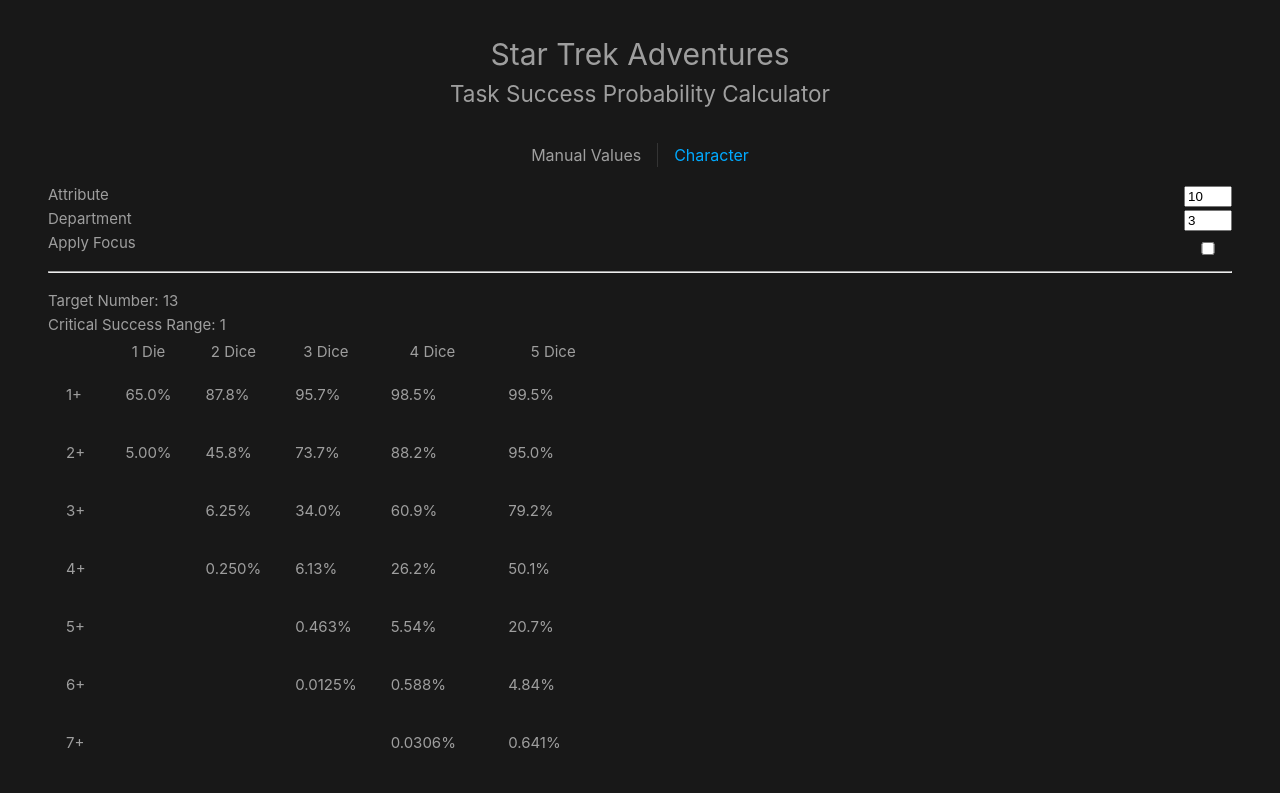
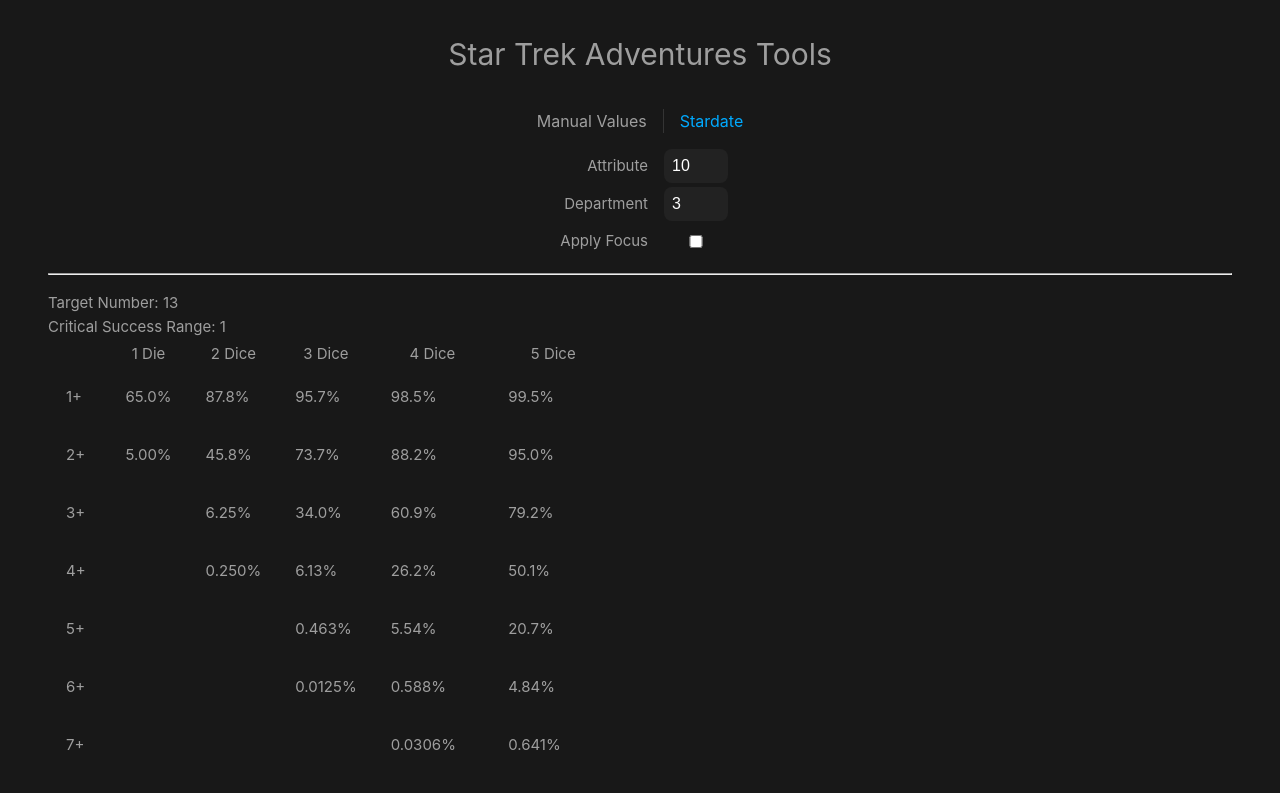
Before and after one commit to cosmicflowchart/sta-tools-vue, a Vue app: page / in a window 1280 px wide. Shown: the top 793 px of the page. Built offline with nearby package versions, Linux system fonts and the light colour scheme.

Commit message:
Add stardate calculator and style inputs

```diff
--- a/package.json
+++ b/package.json
@@ -19,6 +19,7 @@
   },
   "dependencies": {
     "@vueuse/core": "^14.1.0",
+    "@vuepic/vue-datepicker": "^12.1.0",
     "vue": "^3.5.25",
     "vue-router": "^4.6.3"
   },
--- a/src/App.vue
+++ b/src/App.vue
@@ -7,11 +7,10 @@
 
 <template>
   <header>
-    <h1>Star Trek Adventures</h1>
-    <h2>Task Success Probability Calculator</h2>
+    <h1>Star Trek Adventures Tools</h1>
     <nav>
       <RouterLink to="/">Manual Values</RouterLink>
-      <RouterLink to="/character">Character</RouterLink>
+      <RouterLink to="/stardate">Stardate</RouterLink>
     </nav>
   </header>
 
--- a/src/assets/main.css
+++ b/src/assets/main.css
@@ -17,3 +17,12 @@
     background-color: hsla(200, 100%, 50%, 0.2);
   }
 }
+
+input {
+  background: var(--color-background-soft);
+  border-radius: 0.5rem;
+  padding: 0.5rem;
+  color: #fff;
+  font-size: 1rem;
+  border-style: none;
+}
--- a/src/router/index.ts
+++ b/src/router/index.ts
@@ -15,6 +15,11 @@
       name: 'character',
       component: () => import('@/views/CharacterView.vue'),
     },
+    {
+      path: '/stardate',
+      name: 'stardate',
+      component: () => import('@/views/StardateView.vue'),
+    },
   ],
 })
 
--- a/src/views/CharacterView.vue
+++ b/src/views/CharacterView.vue
@@ -2,7 +2,7 @@
 
 <template>
   <div>
-    <h1>This is the character view</h1>
+    <h3>This is the character view</h3>
     <p>
       It is under construction. Once complete, it will allow you to save your character attributes
       and departments, and use them to calculate probabilities instead of entering the values
--- a/src/views/ManualView.vue
+++ b/src/views/ManualView.vue
@@ -40,12 +40,21 @@
 
 .inputs > div {
   display: flex;
-  align-items: end;
+  align-items: center;
+  justify-content: center;
   column-gap: 1rem;
+  margin-bottom: 0.25rem;
+  min-height: 2rem;
+}
+
+.inputs label {
+  margin-left: auto;
+  text-align: right;
+  width: 6rem;
 }
 
 .inputs input {
-  margin-left: auto;
-  width: 3rem;
+  margin-right: auto;
+  width: 4rem;
 }
 </style>
--- /dev/null
+++ b/src/views/StardateView.vue
@@ -0,0 +1,58 @@
+<script setup lang="ts">
+// eslint-disable-next-line import/namespace
+import { VueDatePicker } from '@vuepic/vue-datepicker'
+import { ref } from 'vue'
+import '@vuepic/vue-datepicker/dist/main.css'
+
+const initialGregorianDate = new Date(2371, 0, 1)
+const gregorianDate = ref<Date | null>(initialGregorianDate)
+const starDate = ref<number | null>(convertGregorianToStardate(initialGregorianDate))
+
+function secondsSinceStartOfYear(date: Date): number {
+  const millisecondsSinceEpoch = new Date(date.getFullYear(), 0).getTime()
+
+  return (date.getTime() - millisecondsSinceEpoch) / 1000
+}
+
+function isleapYear(year: number): boolean {
+  return (year % 4 == 0 && year % 100 != 0) || year % 400 == 0
+}
+
+function secondsInYear(year: number): number {
+  return (isleapYear(year) ? 366 : 365) * 24 * 60 * 60
+}
+
+function convertGregorianToStardate(date: Date): number {
+  const base = (date.getFullYear() - 2323) * 1000
+  return Number((base + (secondsSinceStartOfYear(date) / secondsInYear(2371)) * 1000).toFixed(1))
+}
+
+function convertStardateToGregorian(stardate: number): Date {
+  const year = Math.floor(stardate / 1000) + 2323
+  const secondsSinceStartOfYear = ((stardate % 1000) / 1000) * secondsInYear(year)
+  return new Date(secondsSinceStartOfYear * 1000 + new Date(year, 0).getTime())
+}
+
+function updateGregorianDate() {
+  gregorianDate.value = starDate.value ? convertStardateToGregorian(starDate.value) : null
+}
+
+function updateStarDate() {
+  starDate.value = gregorianDate.value ? convertGregorianToStardate(gregorianDate.value) : null
+}
+</script>
+
+<template>
+  <div>
+    <h2>Gregorian Date</h2>
+    <VueDatePicker
+      v-model="gregorianDate"
+      dark
+      :formats="{ input: 'yyyy-MM-dd HH:mm' }"
+      :year-range="[2300, 2500]"
+      @closed="updateStarDate"
+    ></VueDatePicker>
+    <h2>Stardate</h2>
+    <input type="number" v-model="starDate" @change="updateGregorianDate" />
+  </div>
+</template>
```
Also changed, not shown: 1 other file (tests, documents, lock files or other folders).
